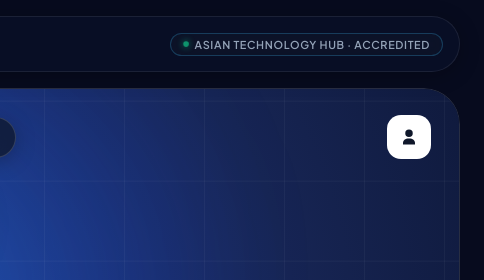
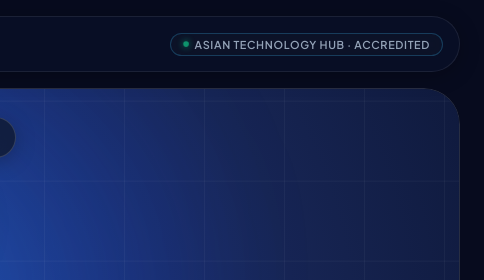
Before and after one commit to Bikash0205/ath-datascience, a plain HTML site: page index.html in a window 1280 px wide. Shown: the top 280 px of the page, 796-1280 px from the left. Drawn offline with nearby package versions, Linux system fonts and the light colour scheme; animation ran at ten frames a second.

Commit message:
fix: remove user profile squircle button from inner header and center segmented toggle

```diff
--- a/index.html
+++ b/index.html
@@ -105,12 +105,6 @@
             <span class="pill-badge-count">500GB</span>
           </button>
         </div>
-
-        <button class="header-icon-btn profile-btn" aria-label="User profile">
-          <svg width="18" height="18" viewBox="0 0 24 24" fill="currentColor">
-            <path d="M12 2a5 5 0 1 0 5 5 5 5 0 0 0-5-5zm0 12c-5.33 0-8 2.67-8 6v2h16v-2c0-3.33-2.67-6-8-6z"/>
-          </svg>
-        </button>
       </nav>
 
       <!-- Scrollable Track / Content Container -->
--- a/script.js
+++ b/script.js
@@ -999,7 +999,6 @@ function initPortalLoginModal() {
   const portalSideDock = document.getElementById('portalSideDock');
   const dockRestoreBtn = document.getElementById('dockRestoreBtn');
   const openPortalBtn = document.getElementById('openPortalBtn');
-  const profileBtn = document.querySelector('.profile-btn');
   const portalCloseDot = document.getElementById('portalCloseDot');
   const portalMinDot = document.getElementById('portalMinDot');
   const portalExpandDot = document.getElementById('portalExpandDot');
@@ -1258,7 +1257,6 @@ function initPortalLoginModal() {
 
   // Event Listeners for Opening/Closing
   if (openPortalBtn) openPortalBtn.addEventListener('click', restorePortal);
-  if (profileBtn) profileBtn.addEventListener('click', restorePortal);
   if (dockRestoreBtn) dockRestoreBtn.addEventListener('click', restorePortal);
 
   // Footer portal trigger buttons
--- a/style.css
+++ b/style.css
@@ -274,12 +274,14 @@ body {
   height: 48px;
   display: flex;
   align-items: center;
-  justify-content: space-between;
+  justify-content: center;
   z-index: 50;
   pointer-events: auto;
 }
 
-.header-icon-btn {
+.inner-header .header-icon-btn {
+  position: absolute;
+  left: 0;
   width: 44px;
   height: 44px;
   border-radius: 14px;
@@ -294,15 +296,9 @@ body {
   backdrop-filter: blur(12px);
 }
 
-.header-icon-btn:hover {
+.inner-header .header-icon-btn:hover {
   background: rgba(255, 255, 255, 0.15);
   transform: translateY(-1px);
-}
-
-.header-icon-btn.profile-btn {
-  background: #ffffff;
-  color: #0f172a;
-  border: none;
 }
 
 .segmented-pill-toggle {
```
